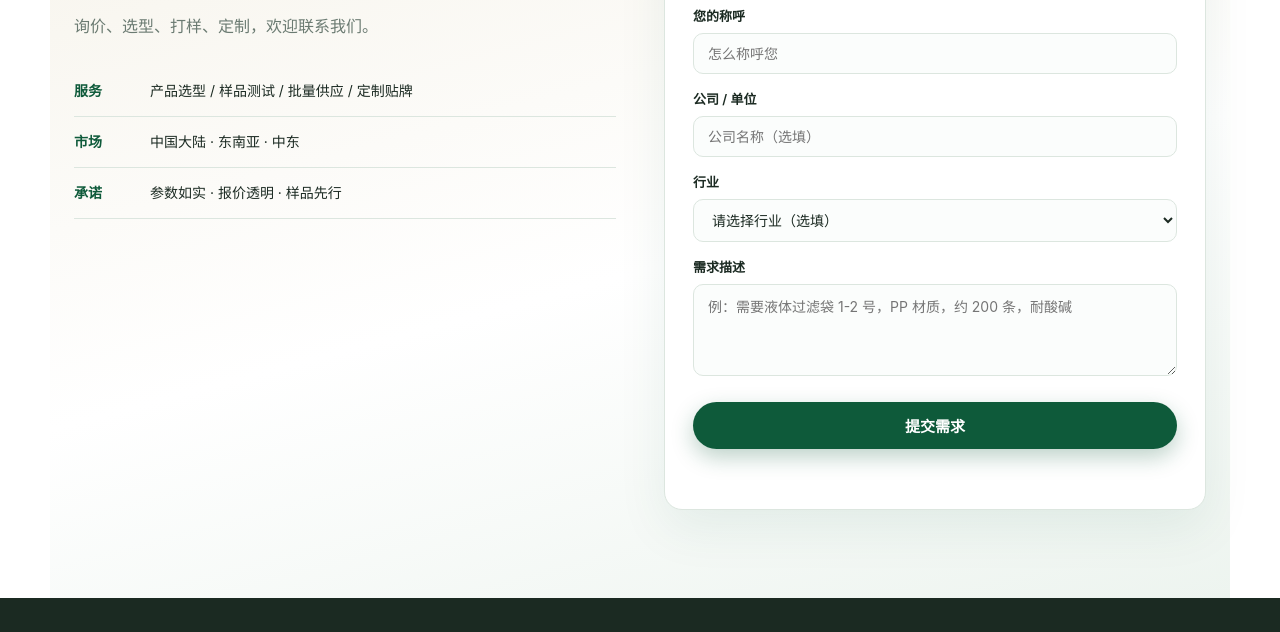
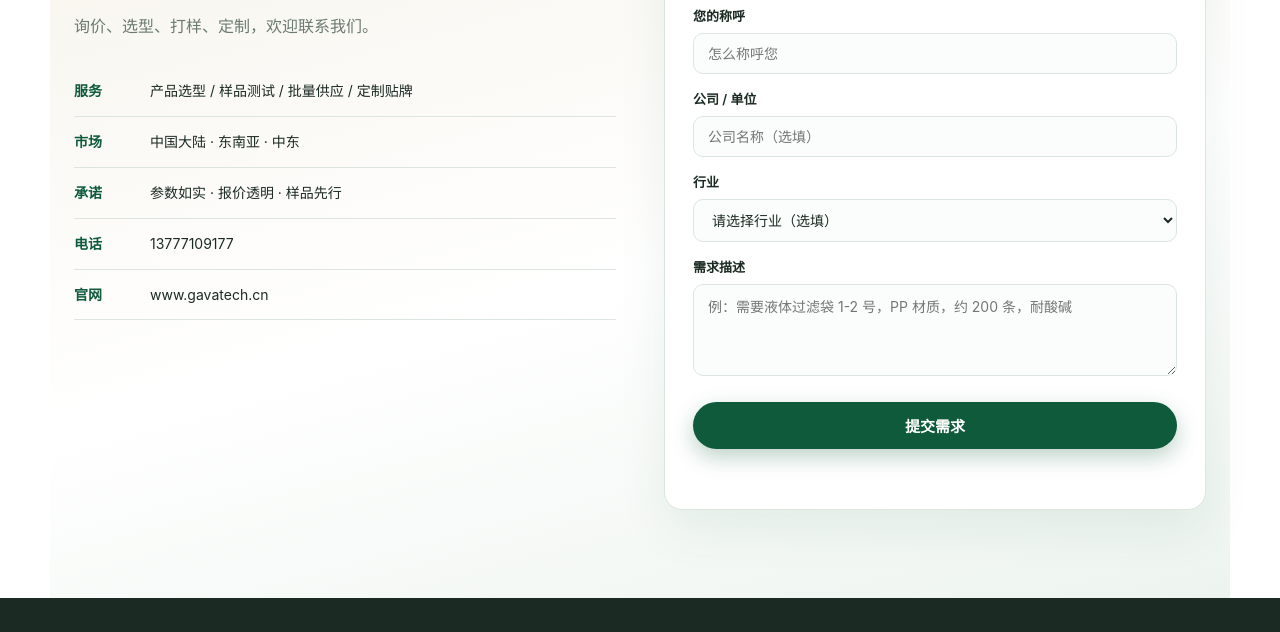
Before and after one commit to William777-web/gava-website, a website: page index.html in a window 1280 px wide. Shown: the part 7860-8492 px from the top of the page. Drawn offline with Linux system fonts and the light colour scheme.

Commit message:
site update 2026-08-10_1744

```diff
--- a/index.html
+++ b/index.html
@@ -445,6 +445,8 @@
         <div><dt>服务</dt><dd>产品选型 / 样品测试 / 批量供应 / 定制贴牌</dd></div>
         <div><dt>市场</dt><dd>中国大陆 · 东南亚 · 中东</dd></div>
         <div><dt>承诺</dt><dd>参数如实 · 报价透明 · 样品先行</dd></div>
+        <div><dt>电话</dt><dd>13777109177</dd></div>
+        <div><dt>官网</dt><dd>www.gavatech.cn</dd></div>
       </dl>
     </div>
     <form class="contact-form" id="quoteForm" novalidate>
```
